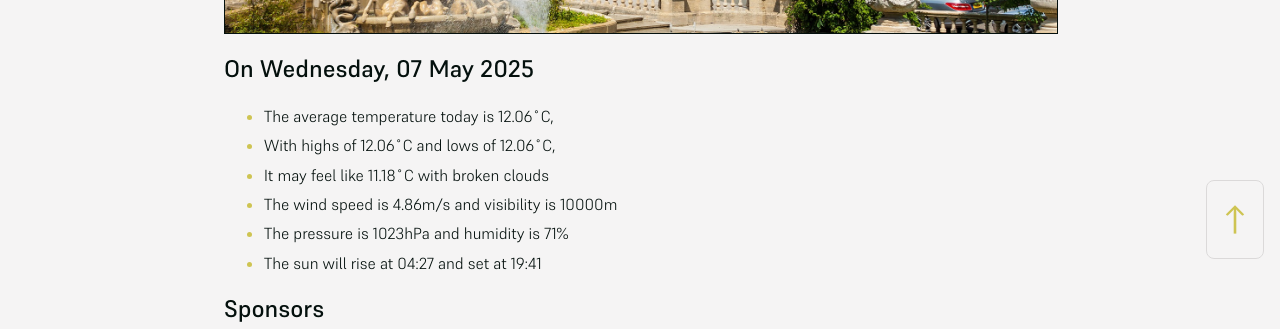
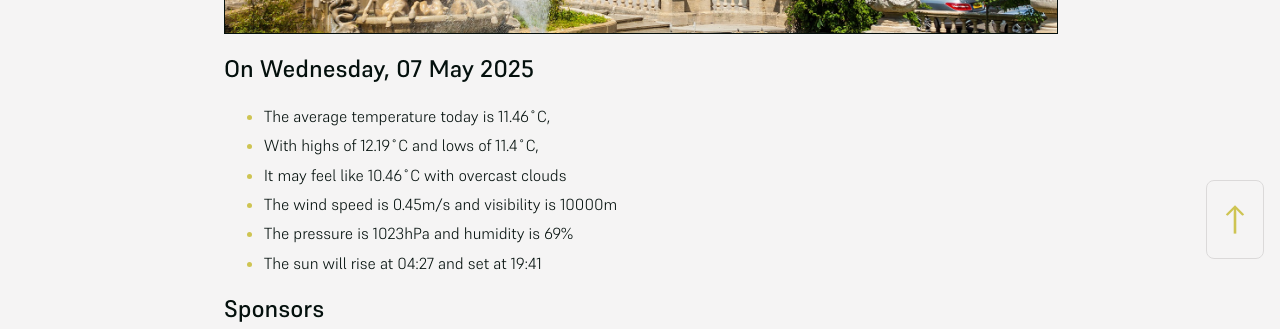
Before and after one commit to mat-0/cheltenham-open-data, a Jekyll site: the page built from index.md, in a window 1280 px wide. Shown: the part 625-954 px from the top of the page. Built offline with Jekyll 4.4.1, drawn with Linux system fonts in a browser that asks for light colours.

Commit message:
Updated 2025-05-07 21:58:03

```diff
--- a/index.md
+++ b/index.md
@@ -10,11 +10,11 @@ seo: Menu
 <!-- weather_marker starts -->
 ## On Wednesday, 07 May 2025
 
-- The average temperature today is 12.06˚C,
-- With highs of 12.06˚C and lows of 12.06˚C,
-- It may feel like 11.18˚C with broken clouds
-- The wind speed is 4.86m/s and visibility is 10000m
-- The pressure is 1023hPa and humidity is 71%
+- The average temperature today is 11.46˚C,
+- With highs of 12.19˚C and lows of 11.4˚C,
+- It may feel like 10.46˚C with overcast clouds
+- The wind speed is 0.45m/s and visibility is 10000m
+- The pressure is 1023hPa and humidity is 69%
 - The sun will rise at 04:27 and set at 19:41
 
 <!-- weather_marker ends -->
```
Also changed, not shown: _data/flood.json (+5 -69 lines), _pages/fix-my-street.md (+2 -2 lines), _pages/news.md (+9 -9 lines).
